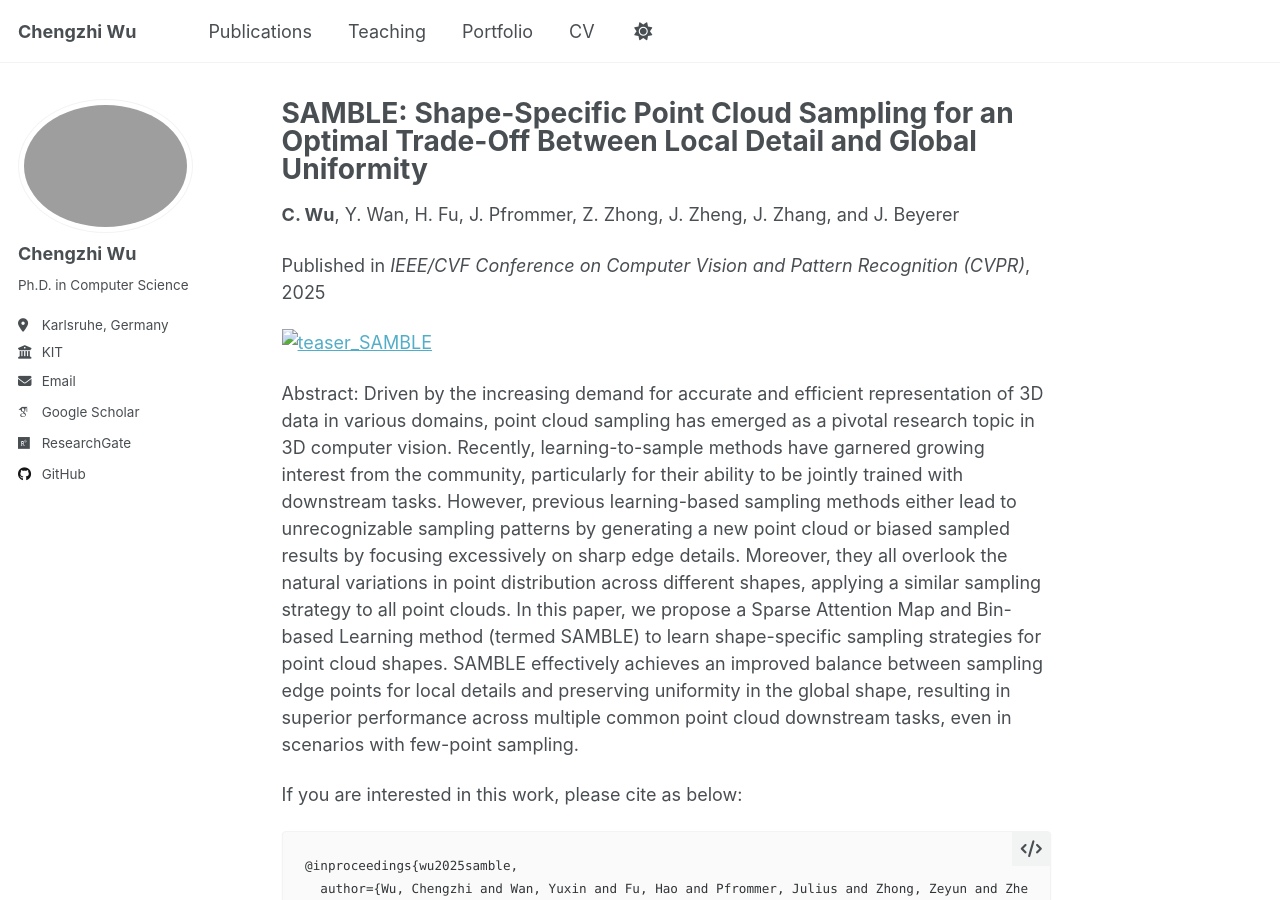
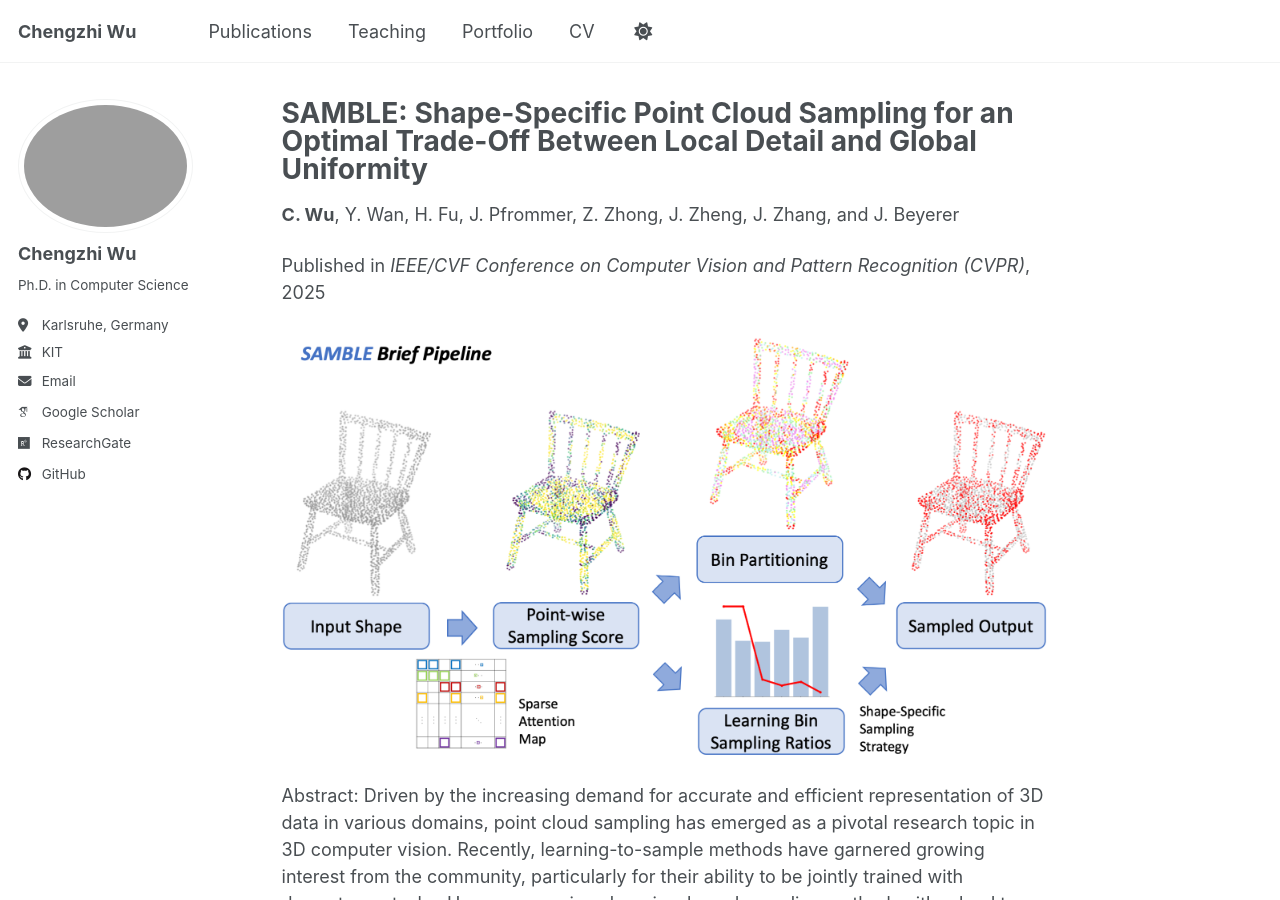
Before and after one commit to stevenczwu/stevenczwu.github.io, a Jekyll site: the page built from _publications/2025-06-11-SAMBLE.md, in a window 1280 px wide and 900 px high. Built offline with Jekyll 4.4.1, drawn with Linux system fonts in a browser that asks for light colours; some web fonts are replaced.

Commit message:
Update 2025-06-11-SAMBLE.md

```diff
--- a/_publications/2025-06-11-SAMBLE.md
+++ b/_publications/2025-06-11-SAMBLE.md
@@ -13,7 +13,7 @@ homepageurl: 'https://junweizheng93.github.io/publications/Samble/Samble.html'
 videourl: 'https://www.youtube.com/watch?v=FZtNayVyaRE'
 ---
 
-<img src="./images/teasers/teaser_SAMBLE.png" alt="teaser_SAMBLE" style="display: block; margin: auto;">
+<img src="../images/teasers/teaser_SAMBLE.png" alt="teaser_SAMBLE" style="display: block; margin: auto;">
 
 Abstract: Driven by the increasing demand for accurate and efficient representation of 3D data in various domains, point cloud sampling has emerged as a pivotal research topic in 3D computer vision. Recently, learning-to-sample methods have garnered growing interest from the community, particularly for their ability to be jointly trained with downstream tasks. However, previous learning-based sampling methods either lead to unrecognizable sampling patterns by generating a new point cloud or biased sampled results by focusing excessively on sharp edge details. Moreover, they all overlook the natural variations in point distribution across different shapes, applying a similar sampling strategy to all point clouds. In this paper, we propose a Sparse Attention Map and Bin-based Learning method (termed SAMBLE) to learn shape-specific sampling strategies for point cloud shapes. SAMBLE effectively achieves an improved balance between sampling edge points for local details and preserving uniformity in the global shape, resulting in superior performance across multiple common point cloud downstream tasks, even in scenarios with few-point sampling.
 
```
